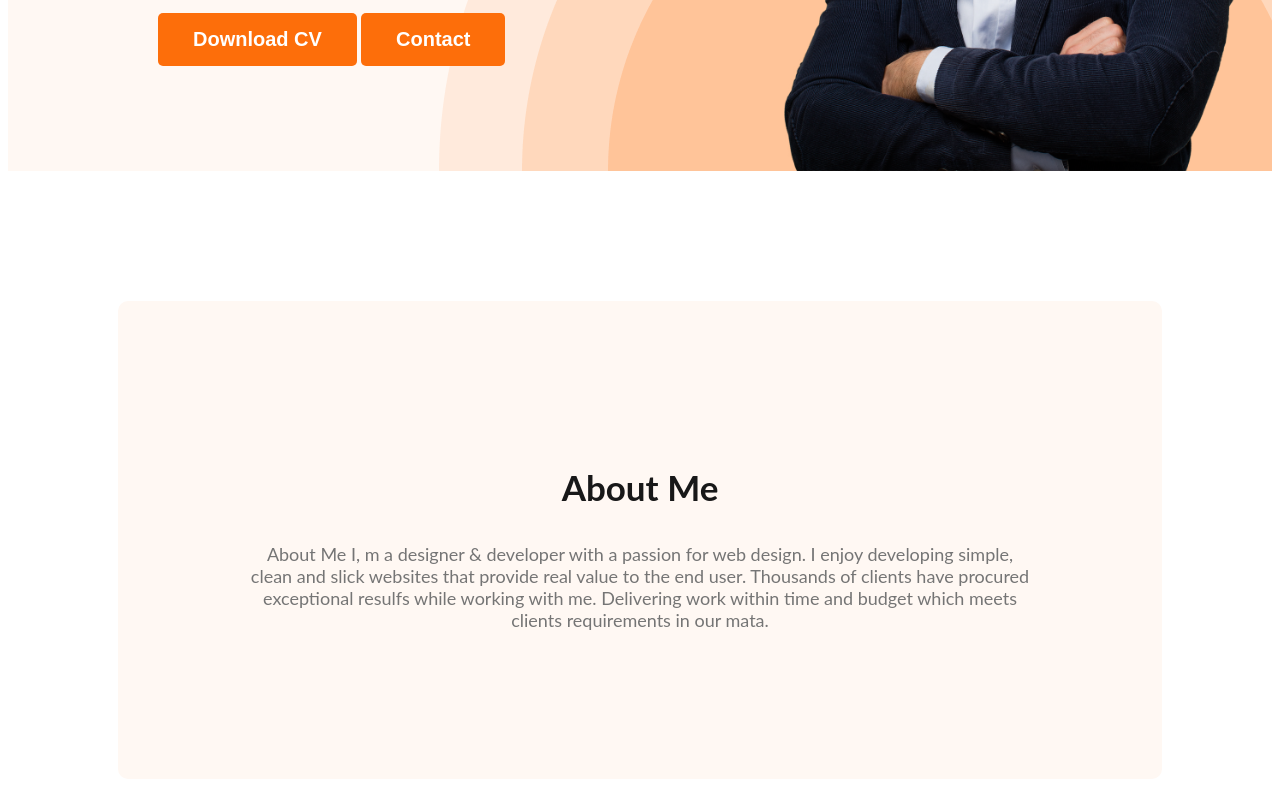
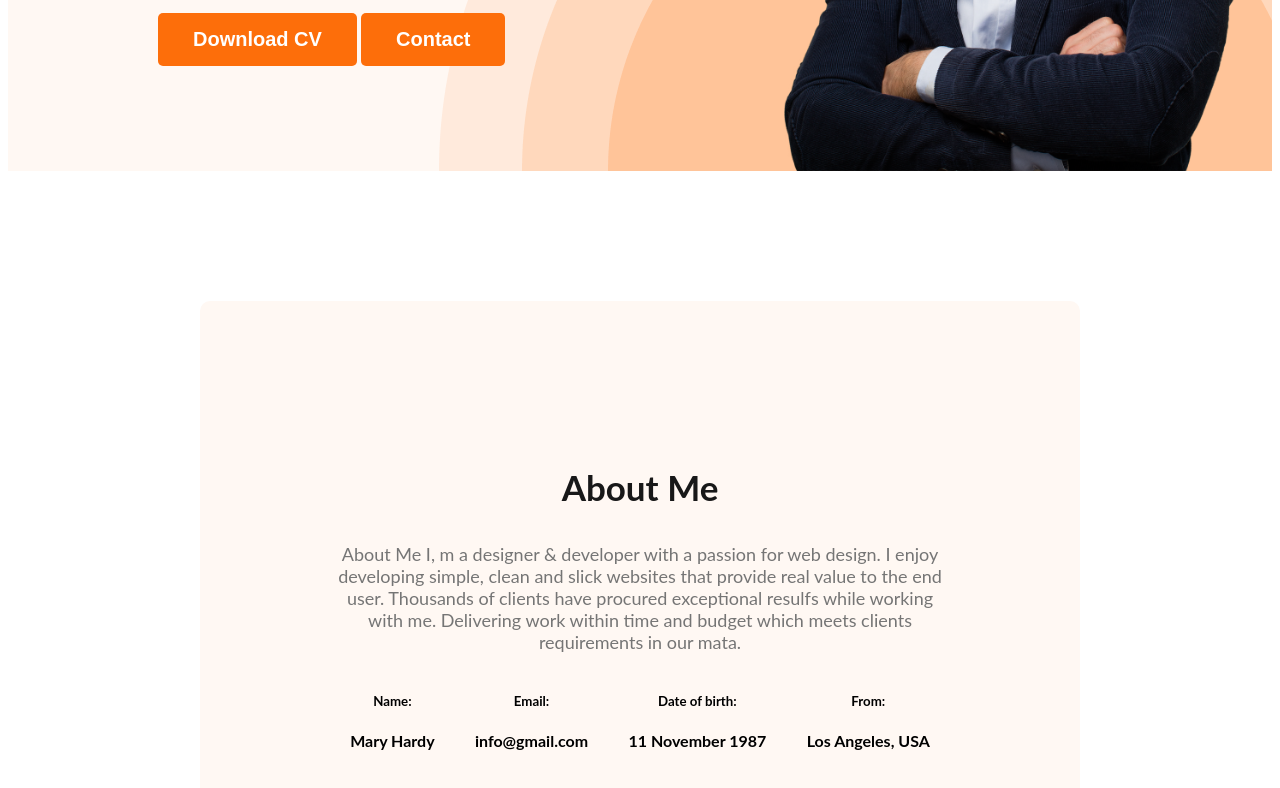
Before and after one commit to jabadhossain/web-developer-portfolio, a plain HTML site: page index.html in a window 1280 px wide. Shown: the part 590-1378 px from the top of the page. Drawn offline with Linux system fonts and the light colour scheme.

Commit message:
about section added

```diff
--- a/index.html
+++ b/index.html
@@ -44,6 +44,25 @@
                 while working with me. Delivering work within time and budget which meets clients requirements in our
                 mata.
             </p>
+            <div class="about-info-container">
+                <div class="about-info">
+                    <h5 class="info-title">Name:</h5>
+                    <p class="info-description"><strong>Mary Hardy</strong></p>
+                </div>
+                <div class="about-info">
+                    <h5 class="info-title">Email:</h5>
+                    <p class="info-description"><strong>info@gmail.com</strong></p>
+                </div>
+                <div class="about-info">
+                    <h5 class="info-title">Date of birth:</h5>
+                    <p class="info-description"><strong>11 November 1987</strong></p>
+                </div>
+                <div class="about-info">
+                    <h5 class="info-title">From:</h5>
+                    <p class="info-description"><strong>Los Angeles, USA</strong></p>
+                </div>
+
+            </div>
         </section>
     </main>
     <footer>
--- a/style.css
+++ b/style.css
@@ -103,10 +103,26 @@ header {
 }
 
 /* main section styles */
+
+main {
+    max-width: 1140px;
+    margin: 0 auto;
+}
+
 /* about section styles */
 .about {
     padding: 130px;
     border-radius: 10px;
     background: #fff8f3;
-    margin: 130px 110px;
+    margin: 130px;
 }
+
+.about-info-container {
+    display: flex;
+    justify-content: space-around;
+}
+
+
+.about-info {
+    text-align: center;
+}
```
